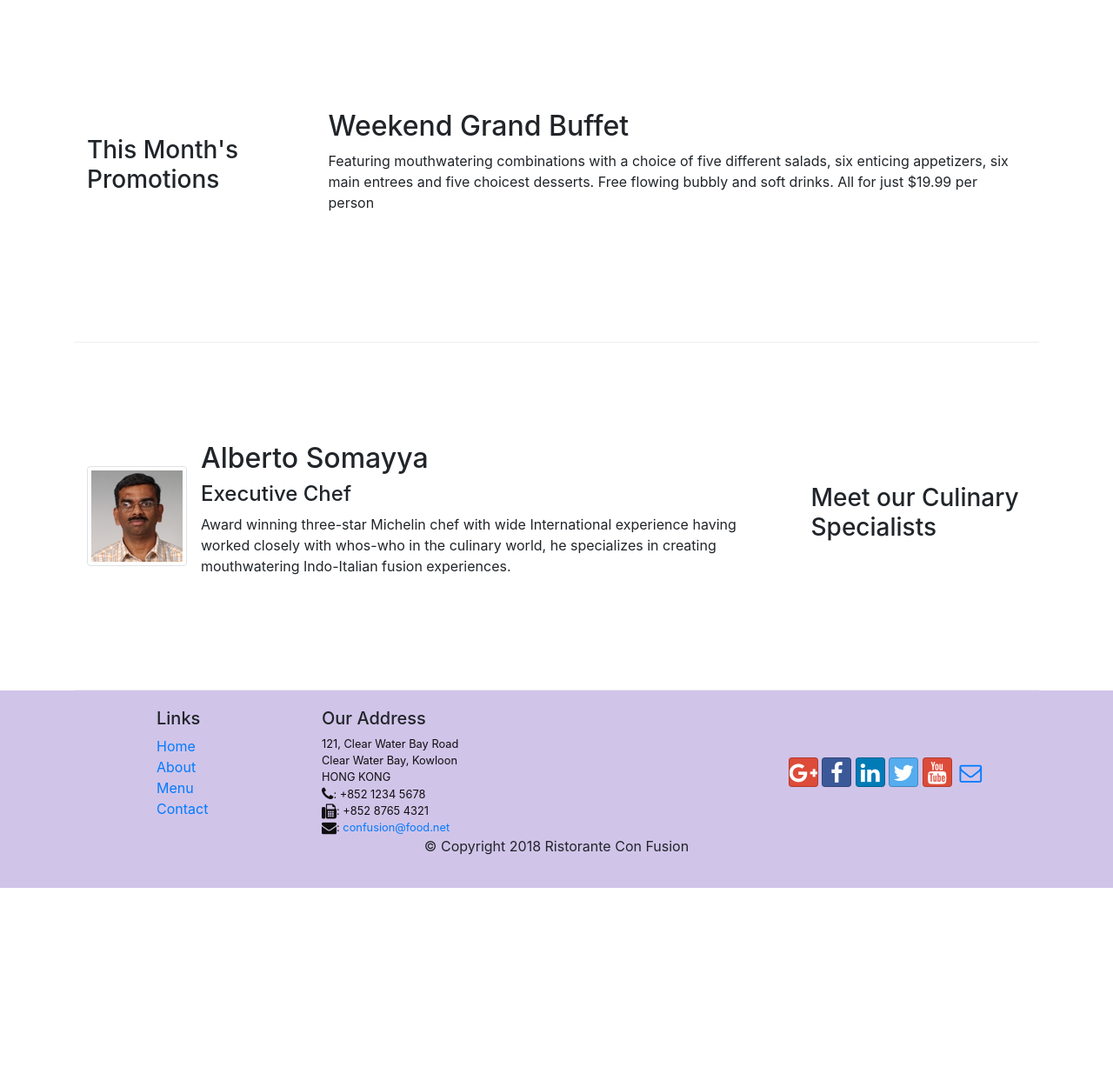
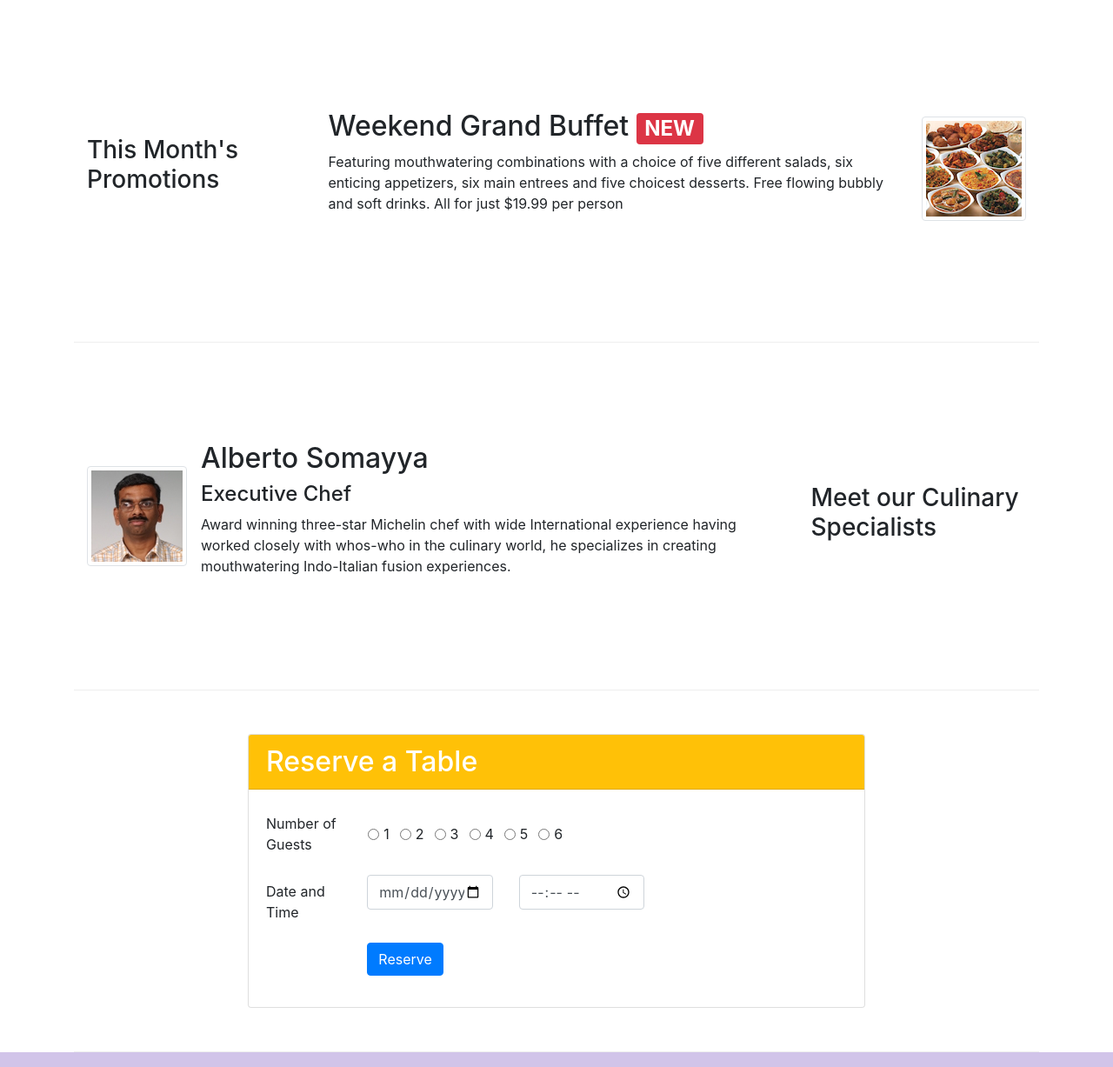
Before and after one commit to BediBrian/bootstrap-execercicio, a website: page index.html in a window 1280 px wide. Shown: the part 740-1967 px from the top of the page at 87% size. Before the commit the page ends 1761 px from the top, so only its background shows below. Drawn offline with nearby package versions, Linux system fonts and the light colour scheme.

Commit message:
Assignment 2 - Bootstrap CSS Components

```diff
--- a/index.html
+++ b/index.html
@@ -45,6 +45,9 @@
                 <div class="col-12 col-sm align-self-center">
                     <img src="img/logo.png" class="img-fluid">
                 </div>
+                <div class="col-12 col-sm align-self-center">
+                    <a href="#reserveatable" type="button" class="btn btn-warning text-dark col-12 col-md-8"><strong>Reserve a Table</strong></a>
+                </div>
             </div>
         </div>
     </header>
@@ -59,7 +62,7 @@
                     <img class="d-flex mr-3 img-thumbnail align-self-center" src="img/uthappizza.png" alt="Uthappizza">
                     <div class="media-body">
                         <h2 class="mt-0">Uthappizza <span class="badge badge-danger">HOT</span> <span class="badge badge-pill badge-secondary">$4.99</span></h2>
-                        <p>A unique combination of Indian Uthappam (pancake) and Italian pizza, topped with Cerignola olives, ripe vine cherry tomatoes, Vidalia onion, Guntur chillies and Buffalo Paneer.</p>
+                        <p class="d-none d-sm-block">A unique combination of Indian Uthappam (pancake) and Italian pizza, topped with Cerignola olives, ripe vine cherry tomatoes, Vidalia onion, Guntur chillies and Buffalo Paneer.</p>
                     </div>
                 </div>
             </div>
@@ -71,8 +74,14 @@
                 <h3>This Month's Promotions</h3>
             </div>
             <div class="col col-sm col-md">
-                <h2>Weekend Grand Buffet</h2>
-                <p>Featuring mouthwatering combinations with a choice of five different salads, six enticing appetizers, six main entrees and five choicest desserts. Free flowing bubbly and soft drinks. All for just $19.99 per person </p>
+                <div class="media">
+                    <div class="media-body">
+                        <h2>Weekend Grand Buffet <span class="badge badge-danger">NEW</span></h2>
+                        <p class="d-none d-sm-block">Featuring mouthwatering combinations with a choice of five different salads, six enticing appetizers, six main entrees and five choicest desserts. Free flowing bubbly and soft drinks. All for just $19.99 per person </p>
+                    </div>
+                    <img class="d-flex ml-3 img-thumbnail align-self-center" src="img/buffet.png" alt="Buffet">
+                </div>
+
             </div>
         </div>
 
@@ -86,7 +95,62 @@
                     <div class="media-body">
                         <h2 class="mt-0">Alberto Somayya</h2>
                         <h4>Executive Chef</h4>
-                        <p>Award winning three-star Michelin chef with wide International experience having worked closely with whos-who in the culinary world, he specializes in creating mouthwatering Indo-Italian fusion experiences. </p>
+                        <p class="d-none d-sm-block">Award winning three-star Michelin chef with wide International experience having worked closely with whos-who in the culinary world, he specializes in creating mouthwatering Indo-Italian fusion experiences. </p>
+                    </div>
+                </div>
+            </div>
+        </div>
+
+        <div class="row row-content align-items-center" id="reserveatable">
+            <div class="col-12 col-sm-8 offset-md-2">
+                <div class="card">
+                    <h2 class="card-header bg-warning text-white">Reserve a Table</h2>
+                    <div class="card-body">
+                        <form>
+                            <div class="form-group row">
+                                <label class="col-12 col-md-2 col-form-label">Number of Guests</label>
+                                <div class="form-check form-check-inline ml-3">
+                                    <input class="form-check-input" type="radio" name="numberofguests" id="1guest" value="1guest">
+                                    <label class="form-check-label" for="1guest">1</label>
+                                </div>
+                                <div class="form-check form-check-inline">
+                                    <input class="form-check-input" type="radio" name="numberofguests" id="2guests" value="2guests">
+                                    <label class="form-check-label" for="2guests">2</label>
+                                </div>
+                                <div class="form-check form-check-inline">
+                                    <input class="form-check-input" type="radio" name="numberofguests" id="3guests" value="3guests">
+                                    <label class="form-check-label" for="3guests">3</label>
+                                </div>
+                                <div class="form-check form-check-inline">
+                                    <input class="form-check-input" type="radio" name="numberofguests" id="4guests" value="4guests">
+                                    <label class="form-check-label" for="4guests">4</label>
+                                </div>
+                                <div class="form-check form-check-inline">
+                                    <input class="form-check-input" type="radio" name="numberofguests" id="5guests" value="5guests">
+                                    <label class="form-check-label" for="5guests">5</label>
+                                </div>
+                                <div class="form-check form-check-inline">
+                                    <input class="form-check-input" type="radio" name="numberofguests" id="6guests" value="6guests">
+                                    <label class="form-check-label" for="6guests">6</label>
+                                </div>
+                            </div>
+                            <div class="form-group row">
+                                <label class="col-12 col-md-2 col-form-label">Date and Time</label>
+                                <div class="col-12 col-md-3">
+                                    <input type="date" class="form-control" id="reservedate" name="reservedate">
+                                </div>
+                                <div class="col-12 col-md-3">
+                                    <input type="time" class="form-control" id="reservetime" name="reservetime">
+                                </div>
+                            </div>
+                            <div class="form-group row">
+                                <div class="offset-md-2 col-md-10">
+                                    <button type="submit" class="btn btn-primary">
+                                        Reserve
+                                    </button>
+                                </div>
+                            </div>
+                        </form>
                     </div>
                 </div>
             </div>
@@ -99,10 +163,10 @@
                 <div class="col-4 offset-1 col-sm-2">
                     <h5>Links</h5>
                     <ul class="list-unstyled">
-                        <li><a href="#">Home</a></li>
+                        <li><a href="./index.html">Home</a></li>
                         <li><a href="./aboutus.html">About</a></li>
                         <li><a href="#">Menu</a></li>
-                        <li><a href="./contactus.html">Contact</a></li>
+                        <li><a href="#">Contact</a></li>
                     </ul>
                 </div>
                 <div class="col-7 col-sm-5">
@@ -111,7 +175,7 @@
 		              121, Clear Water Bay Road<br>
 		              Clear Water Bay, Kowloon<br>
 		              HONG KONG<br>
-		              <i class="fa fa-phone fa-lg"></i>: +852 1234 5678<br>
+                      <i class="fa fa-phone fa-lg"></i>: +852 1234 5678<br>
                       <i class="fa fa-fax fa-lg"></i>: +852 8765 4321<br>
                       <i class="fa fa-envelope fa-lg"></i>:
                       <a href="mailto:confusion@food.net">confusion@food.net</a>
```
